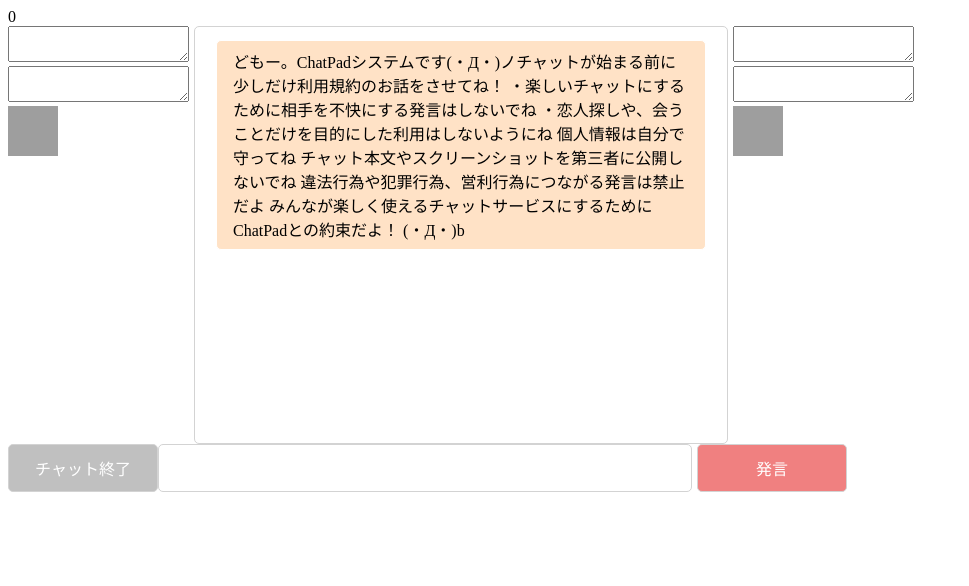
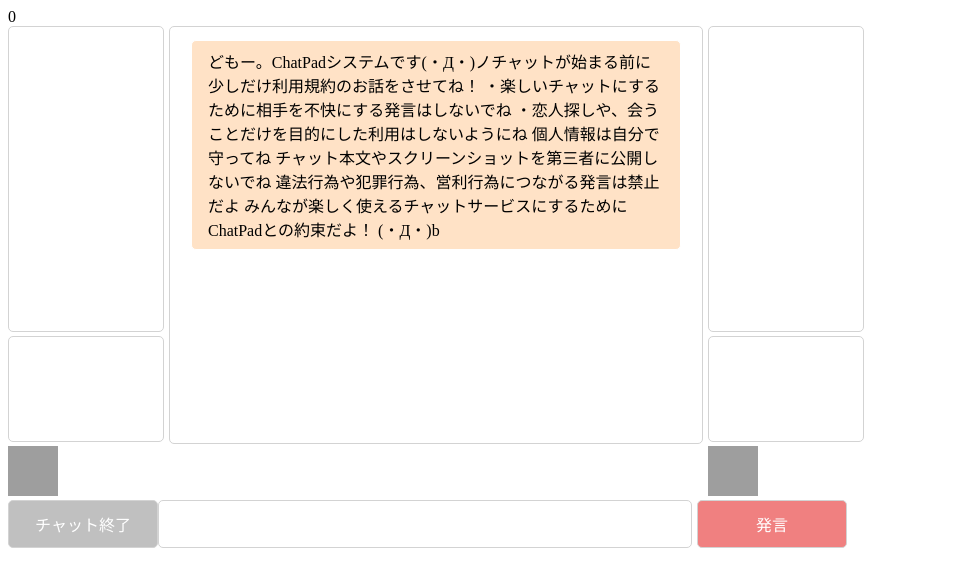
Before and after one commit to KiichiHamanaka/chatpad-clone, a Next.js app in the folder client/: page / in a window 1280 px wide. Shown: the top 586 px of the page, without its empty margins (0-969 px from the left). Built offline with nearby package versions, Linux system fonts and the light colour scheme; no server answers; grey boxes are pictures that could not be loaded.

Commit message:
プロフィールエリアのテキストボックスにCSSを適用した

```diff
--- a/client/conponents/ProfileTextArea.tsx
+++ b/client/conponents/ProfileTextArea.tsx
@@ -1,4 +1,23 @@
 import React, {useState} from 'react';
+import styled from "styled-components";
+
+const Profile = styled.textarea`
+  width: 150px;
+  height: 300px;
+  border-radius: 5px;
+  font-size: 16px;
+  resize: none;
+  border: 1px solid lightgray;
+`
+
+const URL = styled.textarea`
+  width: 150px;
+  height: 100px;
+  border-radius: 5px;
+  font-size: 16px;
+  resize: none;
+  border: 1px solid lightgray;
+`
 
 const ProfileTextArea = () => {
     const [profile,setProfile] = useState('')
@@ -14,10 +33,10 @@
     return(
         <div>
             <div>
-                <textarea value={profile} onChange={handleChangeProfile}/>
+                <Profile value={profile} onChange={handleChangeProfile}/>
             </div>
             <div>
-                <textarea value={url} onChange={handleChangeUrl}/>
+                <URL value={url} onChange={handleChangeUrl}/>
             </div>
         </div>
     )
```
